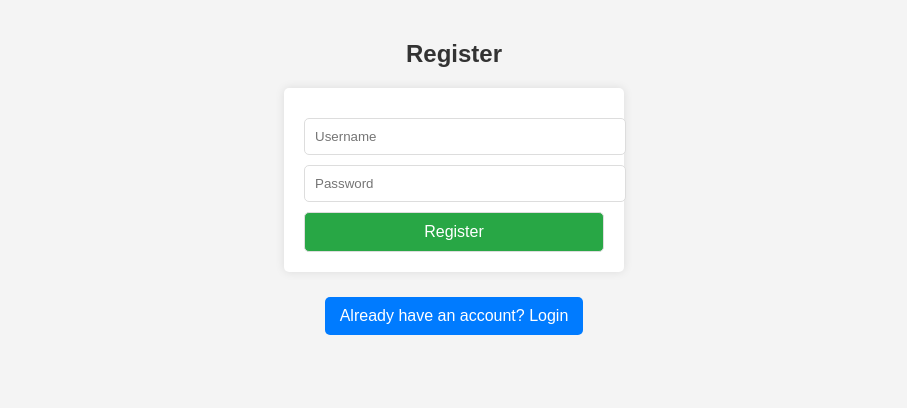
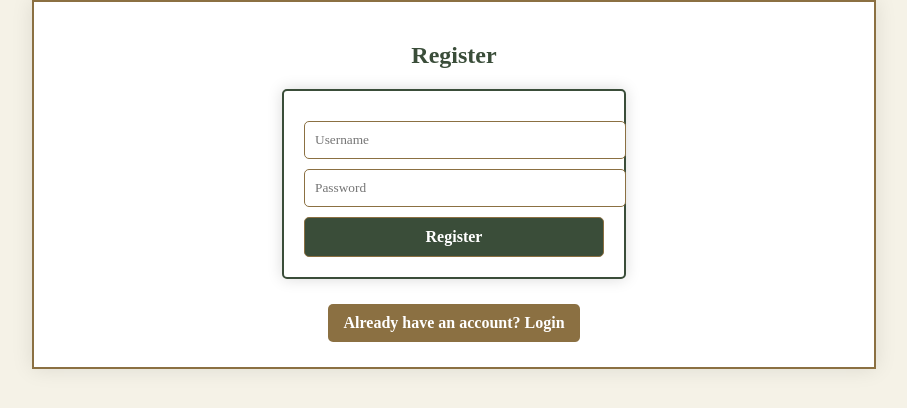
Before and after one commit to Sravanthi-IITP/2101CS35_CS457, a Flask app: page /register in a window 1280 px wide. Shown: the top 408 px of the page, without its empty margins (186-1093 px from the left). Run offline with Flask 3, Linux system fonts and the light colour scheme.

Commit message:
first commit

```diff
--- a/tut05/app.py
+++ b/tut05/app.py
@@ -7,7 +7,7 @@ from models import User
 app = Flask(__name__)
 app.secret_key = 'supersecretkey'  # Change this for security
 
-# Initialize MySQL
+
 mysql = init_db(app)
 
 # Flask-Login
--- a/tut05/static/style.css
+++ b/tut05/static/style.css
@@ -1,14 +1,17 @@
 /* General Styles */
 body {
-    font-family: Arial, sans-serif;
-    background-color: #f4f4f4;
+    font-family: 'Playfair Display', serif;
+    background-color: #f5f2e7; /* Soft cream */
     margin: 0;
     padding: 0;
     text-align: center;
+    color: #2f3e46; /* Deep green-gray */
 }
 
+/* Headings */
 h2 {
-    color: #333;
+    color: #3a4d39; /* Rich green */
+    font-weight: bold;
 }
 
 /* Navigation Links */
@@ -17,13 +20,15 @@ a {
     padding: 10px 15px;
     margin: 5px;
     text-decoration: none;
-    color: white;
-    background-color: #007bff;
+    color: #fff;
+    background-color: #8b7042; /* Muted gold */
     border-radius: 5px;
+    font-weight: bold;
+    font-family: 'Playfair Display', serif;
 }
 
 a:hover {
-    background-color: #0056b3;
+    background-color: #6f5734; /* Darker muted gold */
 }
 
 /* Forms */
@@ -33,26 +38,29 @@ form {
     width: 300px;
     margin: 20px auto;
     border-radius: 5px;
-    box-shadow: 0 0 10px rgba(0, 0, 0, 0.1);
+    box-shadow: 0 0 15px rgba(0, 0, 0, 0.15);
+    border: 2px solid #3a4d39; /* Elegant border */
 }
 
 input, select, button {
     width: 100%;
     padding: 10px;
     margin-top: 10px;
-    border: 1px solid #ddd;
+    border: 1px solid #8b7042;
     border-radius: 5px;
+    font-family: 'Playfair Display', serif;
 }
 
 button {
-    background-color: #28a745;
+    background-color: #3a4d39; /* Deep green */
     color: white;
     cursor: pointer;
     font-size: 16px;
+    font-weight: bold;
 }
 
 button:hover {
-    background-color: #218838;
+    background-color: #2f3e46; /* Darker green */
 }
 
 /* Tables */
@@ -61,16 +69,18 @@ table {
     margin: 20px auto;
     border-collapse: collapse;
     background: white;
+    border: 2px solid #3a4d39; /* Elegant border */
 }
 
 th, td {
-    border: 1px solid #ddd;
+    border: 1px solid #8b7042;
     padding: 10px;
     text-align: center;
+    font-family: 'Playfair Display', serif;
 }
 
 th {
-    background: #007bff;
+    background: #3a4d39;
     color: white;
 }
 
@@ -82,14 +92,15 @@ th {
     border-radius: 5px;
     color: white;
     font-weight: bold;
+    font-family: 'Playfair Display', serif;
 }
 
 .flash-message.success {
-    background-color: #28a745;
+    background-color: #3a4d39;
 }
 
 .flash-message.error {
-    background-color: #dc3545;
+    background-color: #a94442; /* Rich red */
 }
 
 /* Centered Container */
@@ -97,4 +108,7 @@ th {
     max-width: 800px;
     margin: auto;
     padding: 20px;
+    border: 2px solid #8b7042;
+    background: white;
+    box-shadow: 0 0 20px rgba(0, 0, 0, 0.1);
 }
```
Also changed, not shown: tut06/server.js (added, +120 -0 lines), 1 other file.
